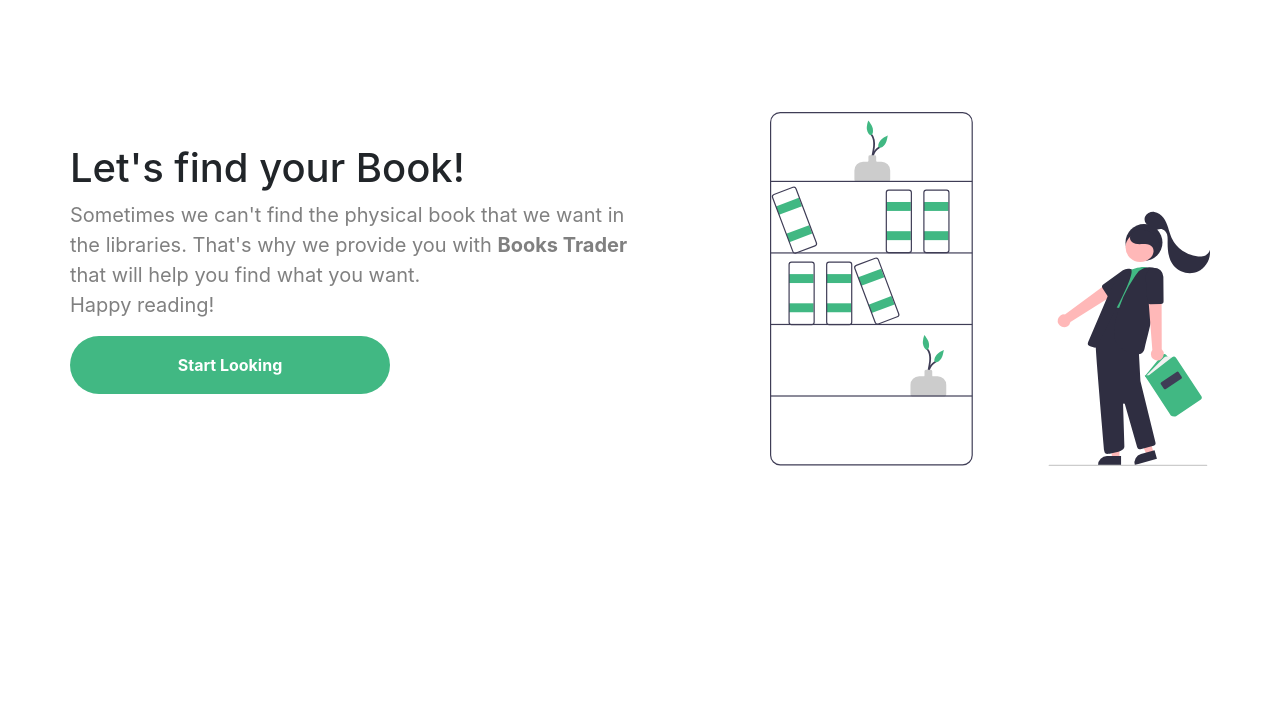
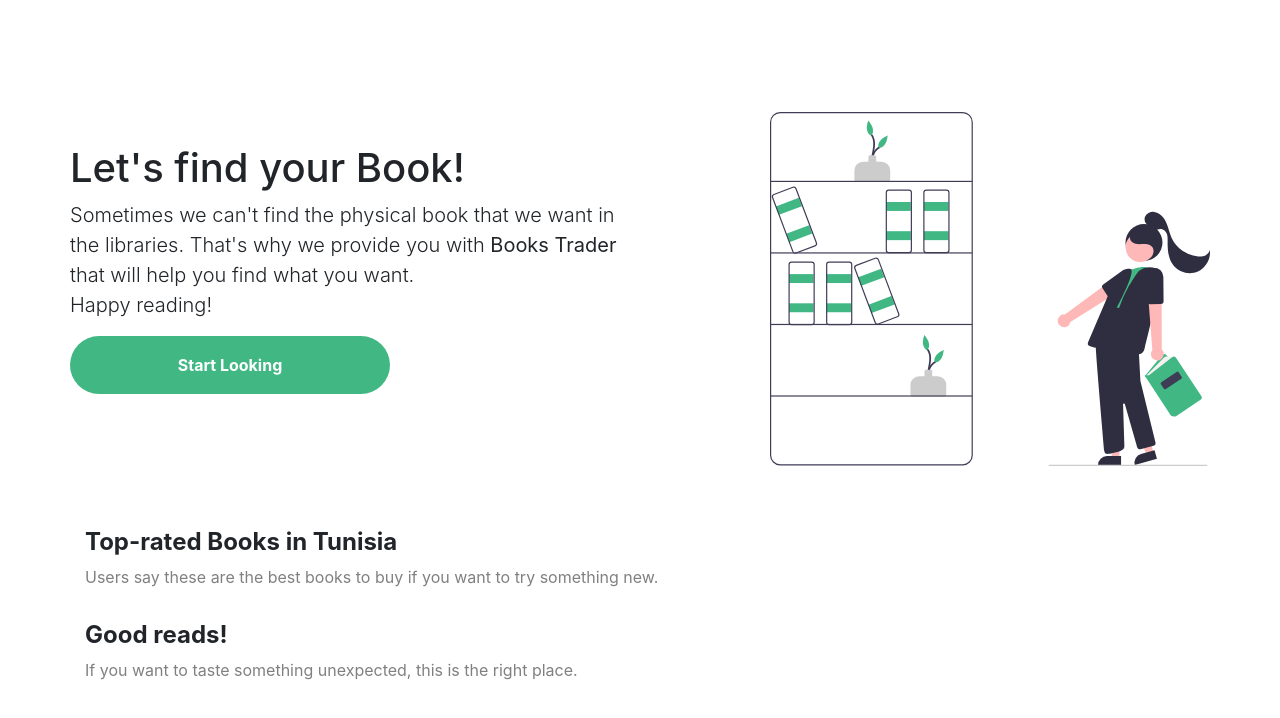
Before and after one commit to ayoub3bidi/books-trader, a Nuxt app: page / in a window 1280 px wide. Shown: the top 718 px of the page. Built offline with nearby package versions, Linux system fonts and the light colour scheme.

Commit message:
✅ Creating LargeCardDisplay component & fake data

```diff
--- /dev/null
+++ b/assets/data.js
@@ -0,0 +1,46 @@
+export const largeCardSections = [
+  {
+    id: 1,
+    title: 'Top-rated Books in Tunisia',
+    snippet: 'Users say these are the best books to buy if you want to try something new.',
+    cards: [
+      {
+        title: 'Animal Farm by George Orwell',
+        snippet: 'A farm is taken over by its overworked, mistreated animals. With flaming idealism and stirring slogans, they set out to create a paradise of progress, justice, and equality. Thus the stage is set for one of the most telling satiric fables ever penned –a razor-edged fairy tale for grown-ups that records the evolution from revolution against tyranny to a totalitarianism just as terrible. When Animal Farm was first published, Stalinist Russia was seen as its target. Today it is devastatingly clear that wherever and whenever freedom is attacked, under whatever banner, the cutting clarity and savage comedy of George Orwell’s masterpiece have a meaning and message still ferociously fresh.',
+        image: 'https://www.barringtonstoke.co.uk/wp-content/uploads/2020/12/9781781129692.jpg'
+      },
+      {
+        title: 'Dune by Frank Herbert ',
+        snippet: 'Set on the desert planet Arrakis, Dune is the story of the boy Paul Atreides, heir to a noble family tasked with ruling an inhospitable world where the only thing of value is the “spice” melange, a drug capable of extending life and enhancing consciousness. Coveted across the known universe, melange is a prize worth killing for...When House Atreides is betrayed, the destruction of Paul’s family will set the boy on a journey toward a destiny greater than he could ever have imagined. And as he evolves into the mysterious man known as Muad’Dib, he will bring to fruition humankind’s most ancient and unattainable dream.',
+        image: 'https://images-na.ssl-images-amazon.com/images/I/A1u+2fY5yTL.jpg'
+      },
+      {
+        title: 'The Little Prince by  Antoine de Saint-Exupéry',
+        snippet: "A pilot stranded in the desert awakes one morning to see, standing before him, the most extraordinary little fellow. 'Please,' asks the stranger, 'draw me a sheep.' And the pilot realizes that when life's events are too difficult to understand, there is no choice but to succumb to their mysteries. He pulls out pencil and paper... And thus begins this wise and enchanting fable that, in teaching the secret of what is really important in life, has changed forever the world for its readers.",
+        image: 'https://images-na.ssl-images-amazon.com/images/I/91qcxYPGMUL.jpg'
+      }
+    ]
+  },
+  {
+    id: 2,
+    title: 'Good reads!',
+    snippet: 'If you want to taste something unexpected, this is the right place.',
+    cards: [
+      {
+        title: '451 Fahrenheit by Ray Bradbury',
+        snippet: 'Sixty years after its original publication, Ray Bradbury’s internationally acclaimed novel Fahrenheit 451 stands as a classic of world literature set in a bleak, dystopian future. Today its message has grown more relevant than ever before.',
+        image: 'https://images-na.ssl-images-amazon.com/images/I/71OFqSRFDgL.jpg'
+      },
+      {
+        title: 'To Kill a Mockingbird by  Harper Lee',
+        snippet: 'The unforgettable novel of a childhood in a sleepy Southern town and the crisis of conscience that rocked it. "To Kill A Mockingbird" became both an instant bestseller and a critical success when it was first published in 1960. It went on to win the Pulitzer Prize in 1961 and was later made into an Academy Award-winning film, also a classic.',
+        image: 'https://upload.wikimedia.org/wikipedia/commons/4/4f/To_Kill_a_Mockingbird_%28first_edition_cover%29.jpg'
+      },
+      {
+        title: 'The Old Man and the Sea by Ernest Hemingway',
+        snippet: "This short novel, already a modern classic, is the superbly told, tragic story of a Cuban fisherman in the Gulf Stream and the giant Marlin he kills and loses—specifically referred to in the citation accompanying the author's Nobel Prize for literature in 1954.",
+        image: 'https://images-na.ssl-images-amazon.com/images/I/71KloredONL.jpg'
+      }
+    ]
+  }
+]
--- a/components/Head.vue
+++ b/components/Head.vue
@@ -1,10 +1,10 @@
 <template>
-  <div class="Hero">
+  <div class="Hero container">
     <div class="text-container">
       <h1 class="display-6">
         Let's find your Book!
       </h1>
-      <p class="snippet">
+      <p class="lead">
         Sometimes we can't find the physical book that we want in the libraries.
         That's why we provide you with <b>Books Trader</b> that will help you find what you want. <br>
         Happy reading!
@@ -35,14 +35,6 @@ export default {
         width: 50%;
         margin-top: 4rem;
     }
-    .header {
-        font-weight: 900;
-        font-size: 5rem;
-    }
-    .snippet {
-        color: grey;
-        font-size: 1.25rem;
-    }
     .image {
         width: 27.5rem;
         margin-top: 2rem;
--- /dev/null
+++ b/components/LargeCardDisplay.vue
@@ -0,0 +1,34 @@
+<template>
+  <div class="container">
+    <h4 class="header">
+      {{ info.title }}
+    </h4>
+    <p class="snippet">
+      {{ info.snippet }}
+    </p>
+  </div>
+</template>
+
+<script>
+export default {
+  props: ['info']
+}
+</script>
+
+<style scoped>
+.container {
+    margin-top: 2rem;
+}
+    .header {
+        font-weight: 700;
+        font-size: 1.5rem;
+    }
+    .snippet {
+        color: grey;
+        margin-bottom: 1.5rem;
+    }
+    .cards-container {
+        display: flex;
+        justify-content: space-between;
+    }
+</style>
--- a/pages/index.vue
+++ b/pages/index.vue
@@ -1,11 +1,22 @@
 <template>
-  <div class="container">
-    <div class="row">
-      <Head />
-    </div>
+  <div>
+    <Head /><br><br><br><br>
+    <LargeCardDisplay
+      v-for="cardInfo in largeCardInfo"
+      :key="cardInfo.id"
+      :info="cardInfo"
+    />
   </div>
 </template>
 
 <script>
-export default {}
+import { largeCardSections } from '@/assets/data.js'
+
+export default {
+  data () {
+    return {
+      largeCardInfo: largeCardSections
+    }
+  }
+}
 </script>
```
